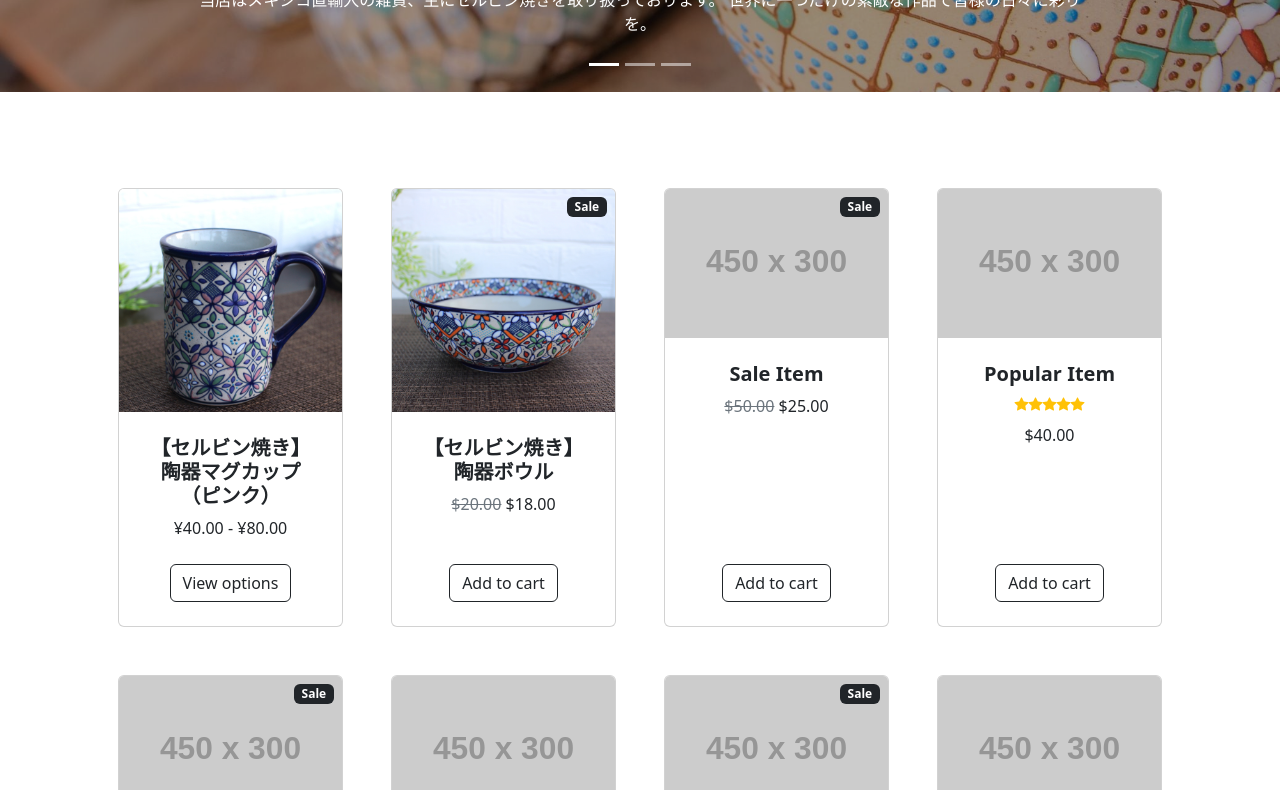
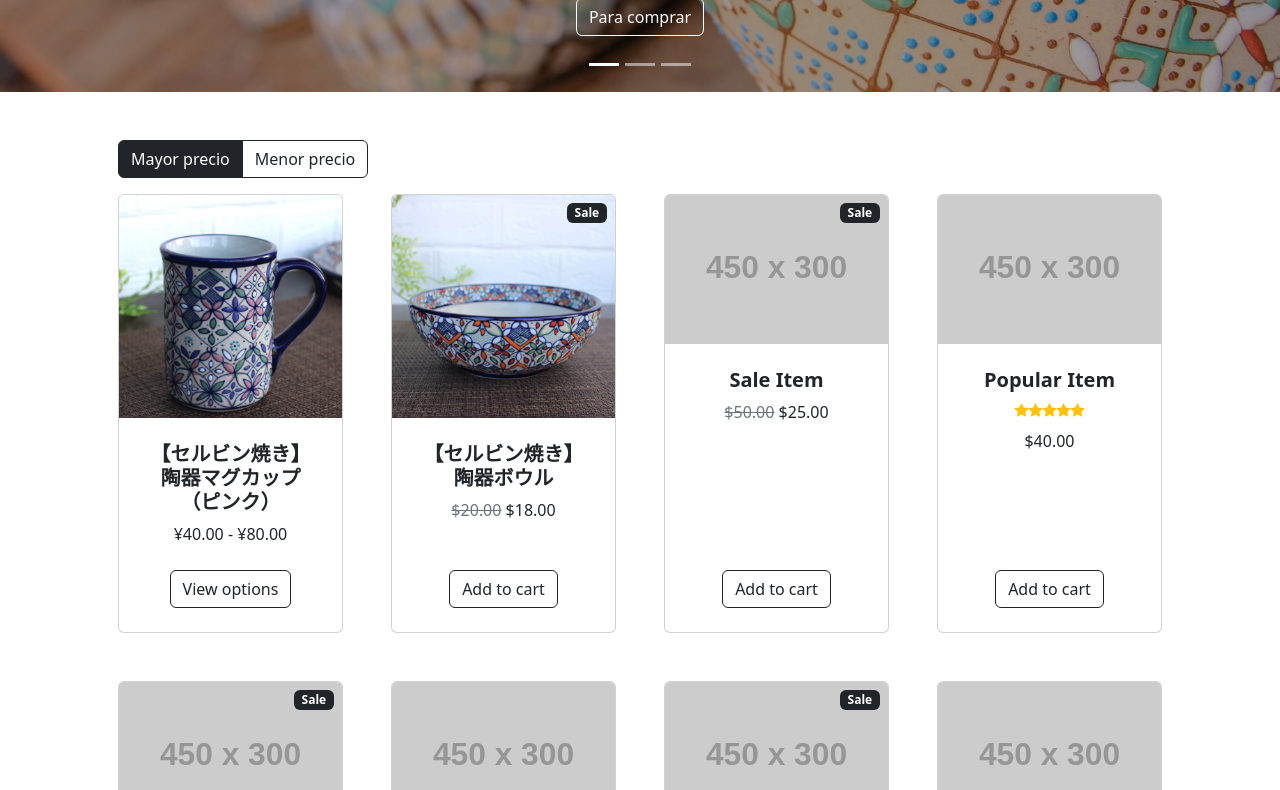
Before and after one commit to AlanTubio/AlanTubio.github.io, a plain HTML site: page index.html in a window 1280 px wide. Shown: the part 464-1254 px from the top of the page. Drawn offline with nearby package versions, Linux system fonts and the light colour scheme; placeholder pictures from the web are drawn by us.

Commit message:
le puse boton para los mayor y menor precio y un boton en el carrucel

```diff
--- a/index.html
+++ b/index.html
@@ -24,14 +24,14 @@
                 <div class="collapse navbar-collapse" id="navbarSupportedContent">
                     <ul class="navbar-nav me-auto mb-2 mb-lg-0 ms-lg-4">
                         <li class="nav-item"><a class="nav-link active" aria-current="page" href="index.html">Inicio</a></li>
-                        <li class="nav-item"><a class="nav-link" href="acercaDe.html">Acerca de</a></li>
+                        <li class="nav-item"><a class="nav-link" href="acercaDe.html">Nosotros</a></li>
                         <li class="nav-item"><a class="nav-link" href="contacto.html">Contacto</a></li>
                         <li class="nav-item"><a class="nav-link" href="https://www.facebook.com/unica.moondancer" target="_blank"><i class="bi bi-facebook"></i></a></li>
                         <li class="nav-item"><a class="nav-link" href="https://www.instagram.com/unicashop2022/" target="_blank"><i class="bi bi-instagram"></i></a></li>
                     </ul>
                     <form class="d-flex" role="search">
                         <div class="input-group">
-                            <button class="btn btn-outline-dark " type="submit"><i class="bi bi-search"></i></button>
+                            <button class="btn btn-outline-dark" type="submit"><i class="bi bi-search"></i></button>
                             <input class="form-control me-2" type="search" placeholder="Buscar" aria-label="Search">
                         </div>
                     </form>
@@ -50,11 +50,22 @@
             </div>
             <div class="carousel-inner">
                 <div class="carousel-item active" style="height: 500px">
-                    <img src="assets/fondo2.jpg" class="d-block w-100" style="filter: brightness(0.6); height: 100%; object-fit: cover;" alt="...">
+                    <img src="assets/fondo2.jpg" class="d-block w-100"
+                        style="filter: brightness(0.6); height: 100%; object-fit: cover;" alt="...">
                     <div class="carousel-caption top-2 mt-4">
                         <h1 class="display-4 fw-bolder ">Única</h1>
                         <p>当店はメキシコ直輸入の雑貨、主にセルビン焼きを取り扱っております。
                             世界に一つだけの素敵な作品で皆様の日々に彩りを。</p>
+                        <p class="d-inline-flex gap-1">
+                            <button class="btn btn-outline-light" type="button" data-bs-toggle="collapse" data-bs-target="#collapseExample" aria-expanded="false" aria-controls="collapseExample">
+                                Para comprar
+                            </button>
+                        </p>
+                        <div class="collapse" id="collapseExample">
+                            <div class="bg-transparent">
+                                Llama al 661-111-222 para consultar
+                            </div>
+                        </div>
                     </div>
                 </div>
                 <div class="carousel-item" style="height: 500px">
@@ -83,9 +94,20 @@
                 <span class="visually-hidden">Next</span>
             </button>
         </header>
+
         <!-- Section-->
         <section class="py-5">
-            <div class="container px-4 px-lg-5 mt-5">
+            <!-- Option Button-->
+            <div class="container px-4 px-lg-5">
+                <div class="btn-group " role="group" aria-label="Basic radio toggle button group">
+                    <input type="radio" class="btn-check" name="btnradio" id="btnradio1" autocomplete="off" checked>
+                    <label class="btn btn-outline-dark" for="btnradio1">Mayor precio</label>
+
+                    <input type="radio" class="btn-check" name="btnradio" id="btnradio2" autocomplete="off">
+                    <label class="btn btn-outline-dark" for="btnradio2">Menor precio</label>
+                </div>
+            </div>
+            <div class="container px-4 px-lg-5 mt-3">
                 <div class="row gx-4 gx-lg-5 row-cols-2 row-cols-md-3 row-cols-xl-4 justify-content-center">
                     <div class="col mb-5">
                         <div class="card h-100">
```
Also changed, not shown: acercaDe.html (+1 -1 lines), contacto.html (+1 -1 lines), item.html (+1 -1 lines), assets/cursos-pablo-monteserin.png (deleted), assets/fondo2re.jpg (deleted), assets/fondo3re.jpg (deleted), assets/fondo4re.jpg (deleted), assets/fondo5re.jpg (deleted), assets/fondore.jpg (deleted), 2 other files.
